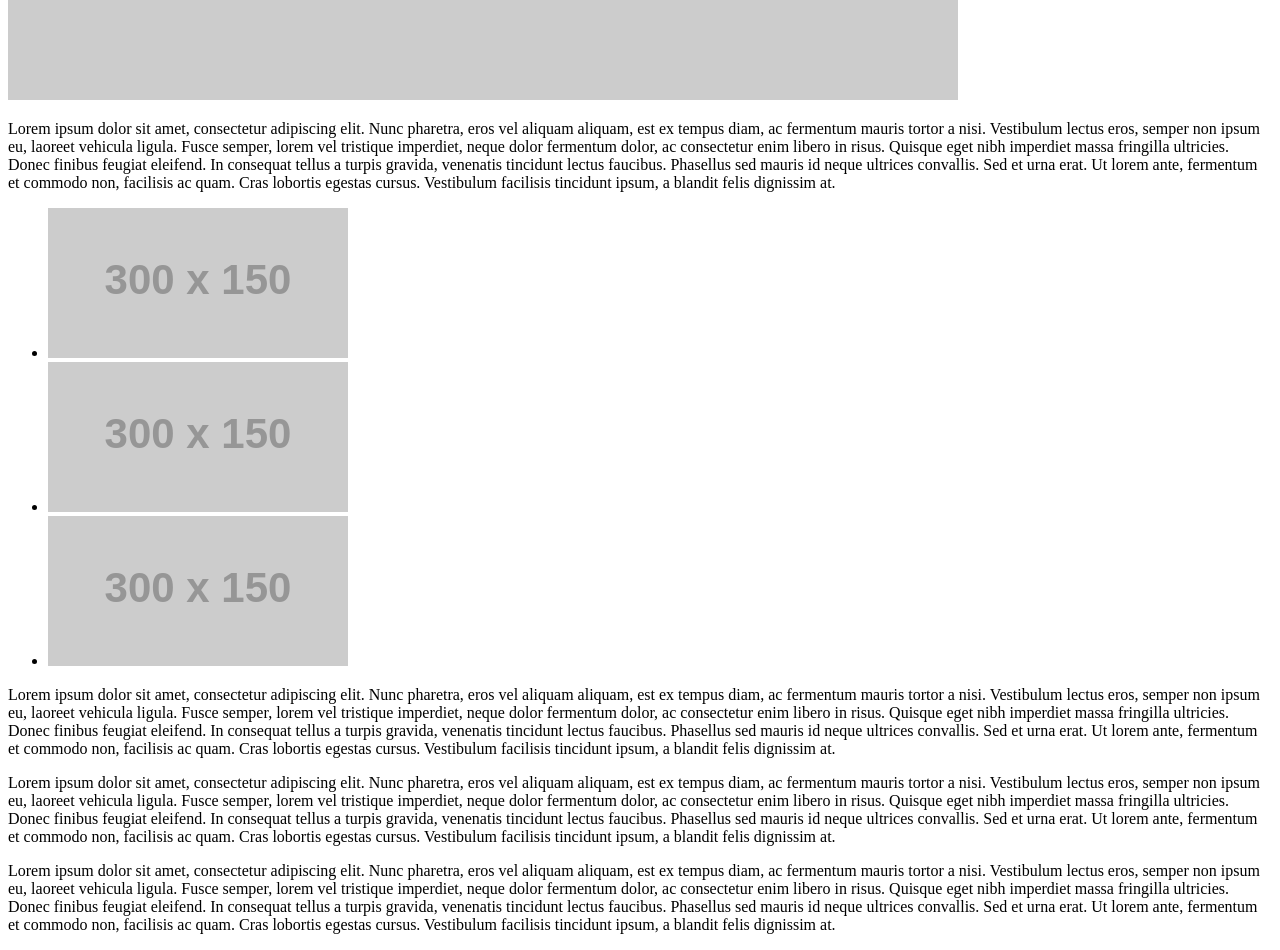
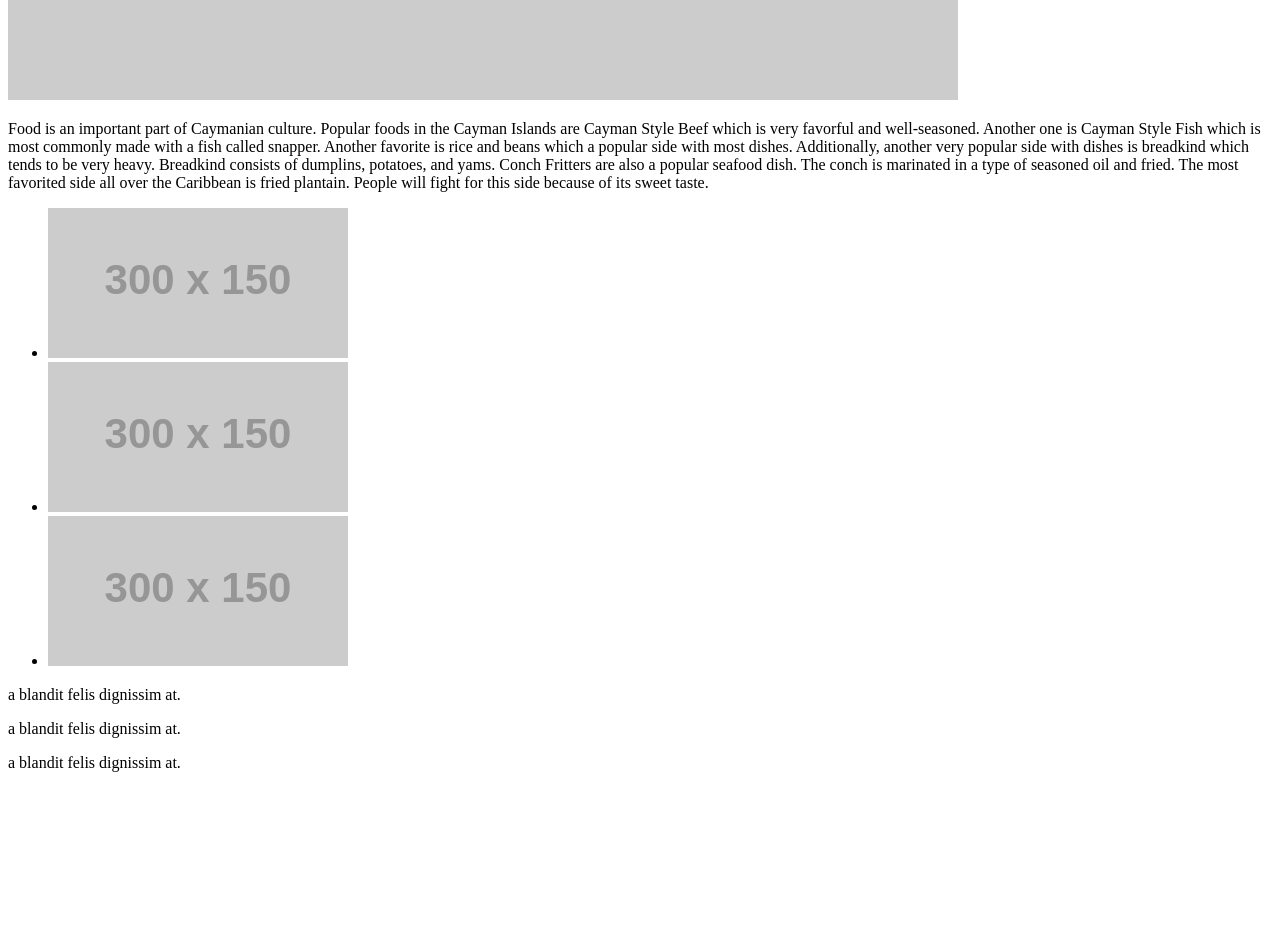
Before and after one commit to xbramble16/cayman-culture, a plain HTML site: page index.html in a window 1280 px wide. Shown: the part 500-1450 px from the top of the page. After the commit the page ends 1288 px from the top, so only its background shows below. Drawn offline with Linux system fonts and the light colour scheme; placeholder pictures from the web are drawn by us.

Commit message:
I added the content for the description of the hero image

```diff
--- a/index.html
+++ b/index.html
@@ -15,7 +15,12 @@
     <main>
         <img src="http://placehold.it/950x450">
             <p>
-                Lorem ipsum dolor sit amet, consectetur adipiscing elit. Nunc pharetra, eros vel aliquam aliquam, est ex tempus diam, ac fermentum mauris tortor a nisi. Vestibulum lectus eros, semper non ipsum eu, laoreet vehicula ligula. Fusce semper, lorem vel tristique imperdiet, neque dolor fermentum dolor, ac consectetur enim libero in risus. Quisque eget nibh imperdiet massa fringilla ultricies. Donec finibus feugiat eleifend. In consequat tellus a turpis gravida, venenatis tincidunt lectus faucibus. Phasellus sed mauris id neque ultrices convallis. Sed et urna erat. Ut lorem ante, fermentum et commodo non, facilisis ac quam. Cras lobortis egestas cursus. Vestibulum facilisis tincidunt ipsum, a blandit felis dignissim at.
+                 Food is an important part of Caymanian culture. Popular foods in the Cayman Islands are Cayman Style Beef which is very favorful and well-seasoned.
+                 Another one is Cayman Style Fish which is most commonly made with a fish called snapper.
+                 Another favorite is rice and beans which a popular side with most dishes.
+                 Additionally, another very popular side with dishes is breadkind which tends to be very heavy. Breadkind consists of dumplins, potatoes, and yams.
+                 Conch Fritters are also a popular seafood dish. The conch is marinated in a type of seasoned oil and fried.
+                 The most favorited side all over the Caribbean is fried plantain. People will fight for this side because of its sweet taste.
             </p>
         <ul>
             <li><img src="http://placehold.it/300x150"></li>
@@ -25,13 +30,13 @@
     </main>
     <section>
         <p>
-            Lorem ipsum dolor sit amet, consectetur adipiscing elit. Nunc pharetra, eros vel aliquam aliquam, est ex tempus diam, ac fermentum mauris tortor a nisi. Vestibulum lectus eros, semper non ipsum eu, laoreet vehicula ligula. Fusce semper, lorem vel tristique imperdiet, neque dolor fermentum dolor, ac consectetur enim libero in risus. Quisque eget nibh imperdiet massa fringilla ultricies. Donec finibus feugiat eleifend. In consequat tellus a turpis gravida, venenatis tincidunt lectus faucibus. Phasellus sed mauris id neque ultrices convallis. Sed et urna erat. Ut lorem ante, fermentum et commodo non, facilisis ac quam. Cras lobortis egestas cursus. Vestibulum facilisis tincidunt ipsum, a blandit felis dignissim at.
+            a blandit felis dignissim at.
         </p>
         <p>
-            Lorem ipsum dolor sit amet, consectetur adipiscing elit. Nunc pharetra, eros vel aliquam aliquam, est ex tempus diam, ac fermentum mauris tortor a nisi. Vestibulum lectus eros, semper non ipsum eu, laoreet vehicula ligula. Fusce semper, lorem vel tristique imperdiet, neque dolor fermentum dolor, ac consectetur enim libero in risus. Quisque eget nibh imperdiet massa fringilla ultricies. Donec finibus feugiat eleifend. In consequat tellus a turpis gravida, venenatis tincidunt lectus faucibus. Phasellus sed mauris id neque ultrices convallis. Sed et urna erat. Ut lorem ante, fermentum et commodo non, facilisis ac quam. Cras lobortis egestas cursus. Vestibulum facilisis tincidunt ipsum, a blandit felis dignissim at.
+            a blandit felis dignissim at.
         </p>
         <p>
-            Lorem ipsum dolor sit amet, consectetur adipiscing elit. Nunc pharetra, eros vel aliquam aliquam, est ex tempus diam, ac fermentum mauris tortor a nisi. Vestibulum lectus eros, semper non ipsum eu, laoreet vehicula ligula. Fusce semper, lorem vel tristique imperdiet, neque dolor fermentum dolor, ac consectetur enim libero in risus. Quisque eget nibh imperdiet massa fringilla ultricies. Donec finibus feugiat eleifend. In consequat tellus a turpis gravida, venenatis tincidunt lectus faucibus. Phasellus sed mauris id neque ultrices convallis. Sed et urna erat. Ut lorem ante, fermentum et commodo non, facilisis ac quam. Cras lobortis egestas cursus. Vestibulum facilisis tincidunt ipsum, a blandit felis dignissim at.
+            a blandit felis dignissim at.
         </p>
     </section>
 
```
